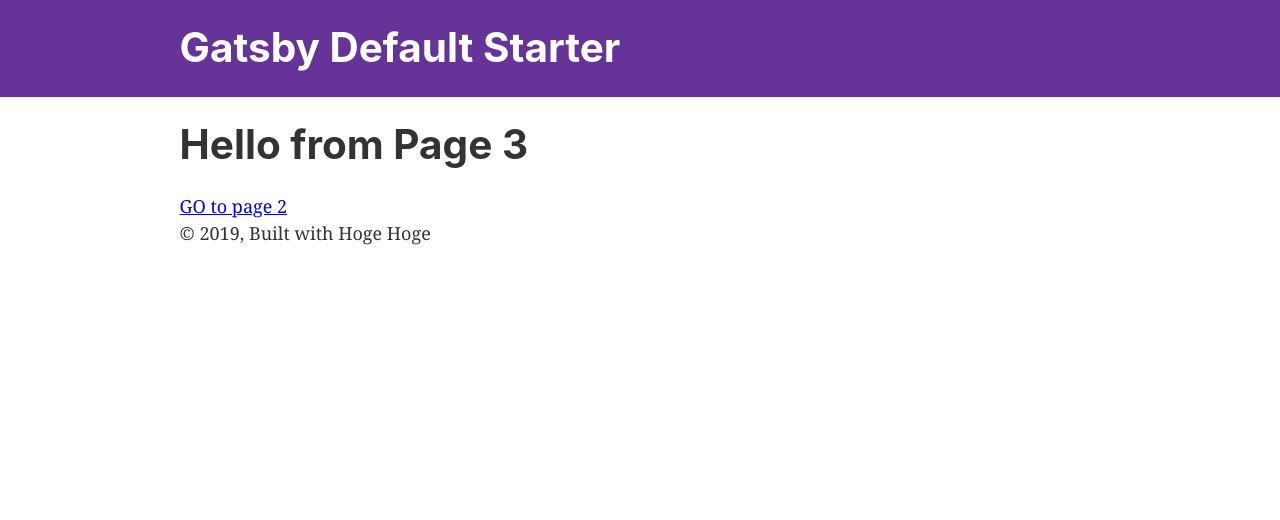
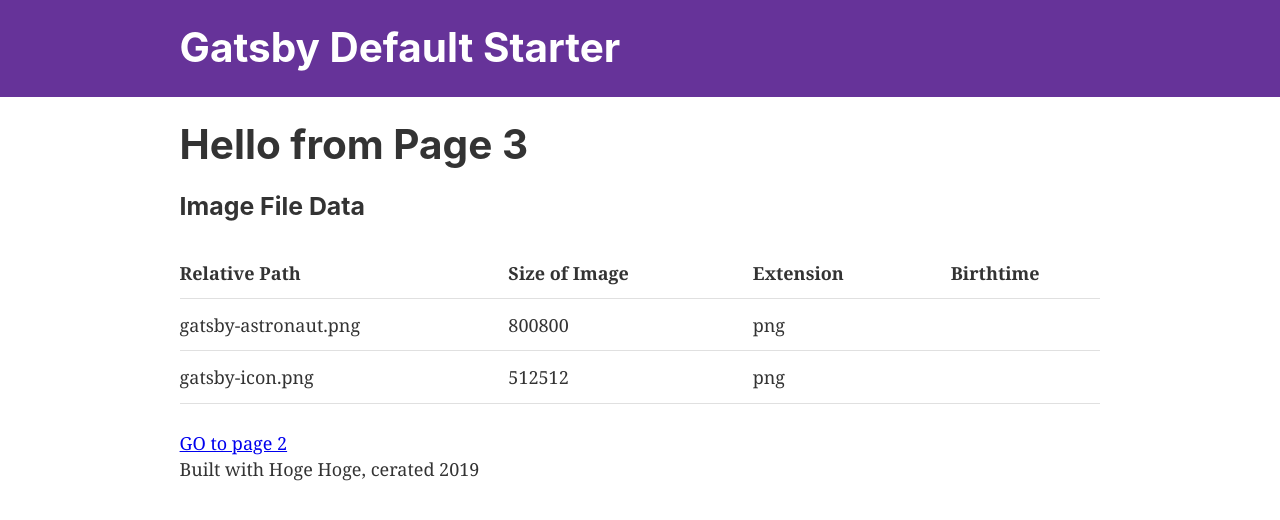
Before and after one commit to yoskie/gatsby-tutorial, a Gatsby site: page /posts/page-3 in a window 1280 px wide. Built offline with nearby package versions, Linux system fonts and the light colour scheme; Gatsby itself is replaced by a stand-in of ours.

Commit message:
feat: add query on page-3

```diff
--- a/gatsby-config.js
+++ b/gatsby-config.js
@@ -3,6 +3,7 @@
     title: `Gatsby Default Starter`,
     description: `Kick off your next, great Gatsby project with this default starter. This barebones starter ships with the main Gatsby configuration files you might need.`,
     author: `Hoge Hoge`,
+    createdAt: " 2019",
   },
   plugins: [
     `gatsby-plugin-react-helmet`,
--- a/src/components/layout.js
+++ b/src/components/layout.js
@@ -20,6 +20,7 @@
         siteMetadata {
           title
           author
+          createdAt
         }
       }
     }
@@ -38,9 +39,10 @@
       >
         <main>{children}</main>
         <footer>
-          © {new Date().getFullYear()}, Built with
+          Built with
           {` `}
-          {data.site.siteMetadata.author}
+          {data.site.siteMetadata.author}, cerated{''}
+          {data.site.siteMetadata.createdAt}
         </footer>
       </div>
     </>
--- a/src/pages/posts/page-3.js
+++ b/src/pages/posts/page-3.js
@@ -1,12 +1,58 @@
 import React from 'react'
-import { Link } from 'gatsby'
+import { graphql, StaticQuery, Link } from 'gatsby'
 
 import Layout from '../../components/layout'
+
+
+const getImageData = graphql`
+  {
+    allFile {
+      edges {
+        node {
+          relativePath
+          size
+          extension
+          birthTime
+        }
+      }
+    }
+  }
+
+`
+
+
 
 export default () => (
   <Layout>
     <div>
       <h1>Hello from Page 3</h1>
+      <h3>Image File Data</h3>
+      <StaticQuery
+        query={getImageData}
+        render={data => (
+          <table>
+            <thead>
+              <tr>
+                <th>Relative Path</th>
+                <th>Size of Image</th>
+                <th>Extension</th>
+                <th>Birthtime</th>
+              </tr>
+            </thead>
+            <tbody>
+              {data.allFile.edges.map((edge, index) => (
+
+                <tr key={index}>
+                  <td>{edge.node.relativePath}</td>
+                  <td>{edge.node.size}</td>
+                  <td>{edge.node.extension}</td>
+                  <td>{edge.node.birthtime}</td>
+                </tr>
+              ))}
+            </tbody>
+          </table>
+        )}
+      />
       <Link to="/page-2">GO to page 2</Link>
     </div>
   </Layout>
```
